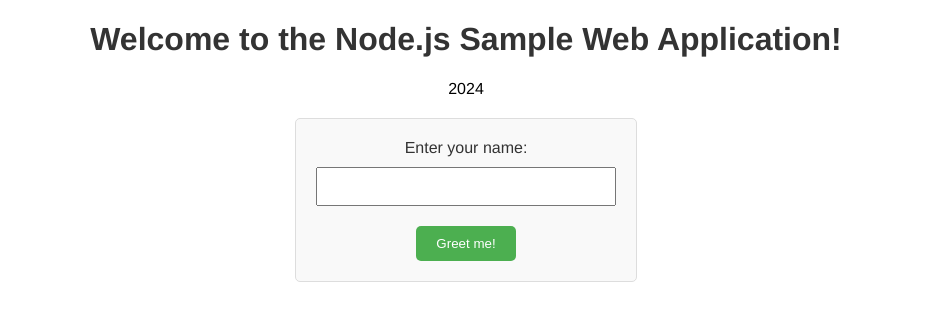
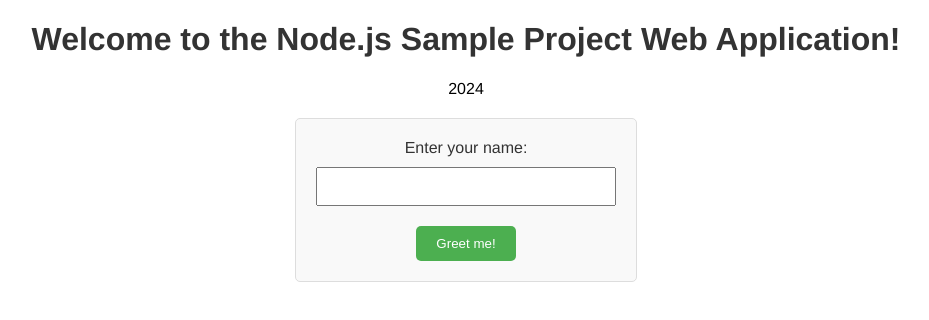
Before and after one commit to Amogh-98/WebApp, a plain HTML site: page index.html in a window 1280 px wide. Shown: the whole page, without its empty margins (174-1103 px from the left). Drawn offline with Linux system fonts and the light colour scheme.

Commit message:
index.html

```diff
--- a/index.html
+++ b/index.html
@@ -56,7 +56,7 @@
     </title>
 </head>
 <body>
-    <h1>Welcome to the Node.js Sample Web Application!</h1>
+    <h1>Welcome to the Node.js Sample Project Web Application!</h1>
     <p>2024</p>
     <form action="/greet" method="post">
         <label for="name">Enter your name:</label>
```
